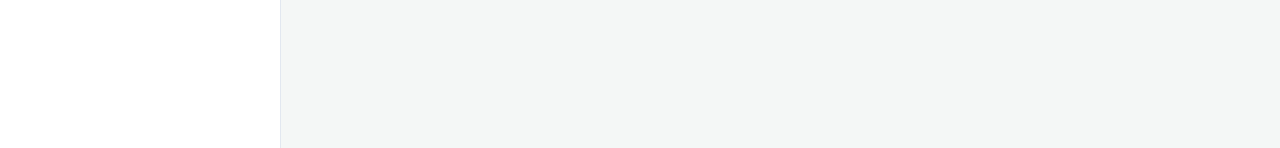
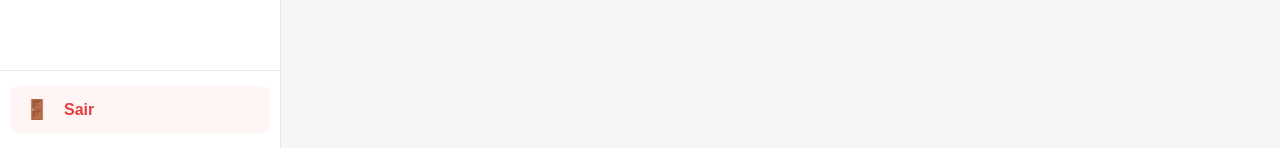
Before and after one commit to gestaoexcelispro/excelispro, a Next.js app: page /dashboard in a window 1280 px wide. Shown: the part 652-800 px from the top of the page. Built offline with nearby package versions, Linux system fonts and the light colour scheme.

Commit message:
Update layout.js

```diff
--- a/src/app/dashboard/layout.js
+++ b/src/app/dashboard/layout.js
@@ -10,7 +10,8 @@ const translations = {
     budgets: 'Orçamentos',
     proposals: 'Propostas Comerciais',
     templates: 'Modelos (Templates)',
-    services: 'Serviços e Tabela M²'
+    services: 'Serviços e Tabela M²',
+    logout: 'Sair'
   },
   'en-US': {
     module: 'COMMERCIAL MODULE',
@@ -19,7 +20,8 @@ const translations = {
     budgets: 'Budgets',
     proposals: 'Commercial Proposals',
     templates: 'Templates',
-    services: 'Services & M² Table'
+    services: 'Services & M² Table',
+    logout: 'Logout'
   }
 };
 
@@ -68,13 +70,15 @@ export default function DashboardLayout({ children }) {
         borderRight: isSidebarOpen ? '1px solid #e2e8f0' : 'none',
         display: 'flex',
         flexDirection: 'column',
+        justifyContent: 'space-between',
         overflow: 'hidden',
         transition: 'width 0.3s ease, border 0.3s ease',
         whiteSpace: 'nowrap',
         zIndex: 1000
       }}>
 
-        {/* Cabeçalho do Módulo Comercial com botão de recolher itens do módulo */}
+        <div>
+          {/* Cabeçalho do Módulo Comercial com botão de recolher itens */}
           <div style={{ padding: '20px', borderBottom: '1px solid #e2e8f0', display: 'flex', alignItems: 'center', justifyContent: 'space-between', color: '#1a365d', fontWeight: 'bold' }}>
             <div style={{ display: 'flex', alignItems: 'center', gap: '10px', overflow: 'hidden' }}>
               <span>🏢</span> <span style={{ fontSize: '0.9rem', textOverflow: 'ellipsis', overflow: 'hidden' }}>{t.module}</span>
@@ -88,7 +92,7 @@ export default function DashboardLayout({ children }) {
             </button>
           </div>
 
-        {/* Itens de Navegação do Módulo (Ocultam se isModuleOpen for falso) */}
+          {/* Itens de Navegação do Módulo */}
           {isModuleOpen && (
             <nav style={{ padding: '15px 10px', display: 'flex', flexDirection: 'column', gap: '5px' }}>
 
@@ -125,6 +129,22 @@ export default function DashboardLayout({ children }) {
               </a>
             </nav>
           )}
+        </div>
+
+        {/* Rodapé da Sidebar com Botão Sair */}
+        <div style={{ padding: '15px 10px', borderTop: '1px solid #e2e8f0' }}>
+          <a
+            href="/"
+            style={{
+              display: 'flex', alignItems: 'center', gap: '15px', padding: '12px 15px',
+              textDecoration: 'none', color: '#e53e3e', borderRadius: '8px', fontWeight: 'bold',
+              backgroundColor: '#fff5f5'
+            }}
+          >
+            <span style={{ fontSize: '1.2rem' }}>🚪</span> {t.logout}
+          </a>
+        </div>
+
       </aside>
 
       {/* Área Principal de Conteúdo */}
```
Lines whose indentation alone changed are shown as unchanged.
